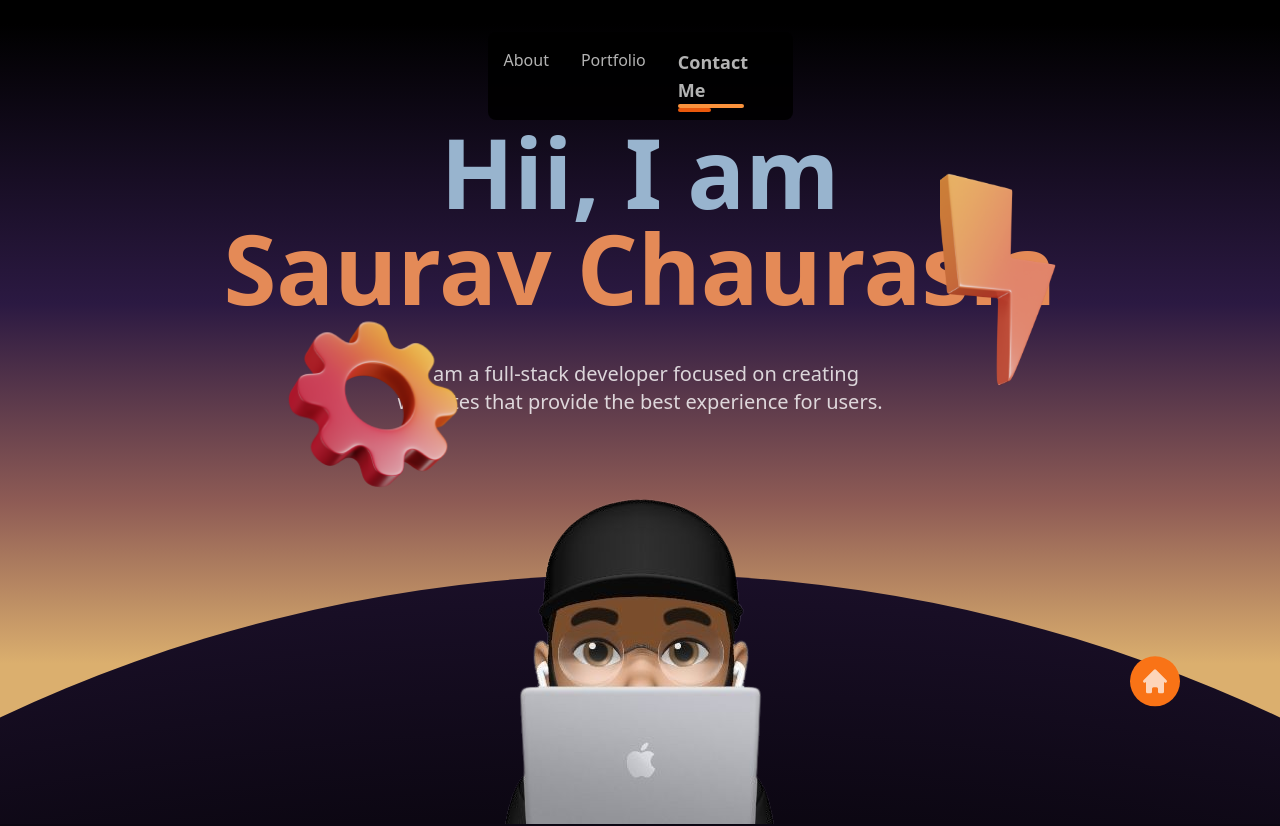
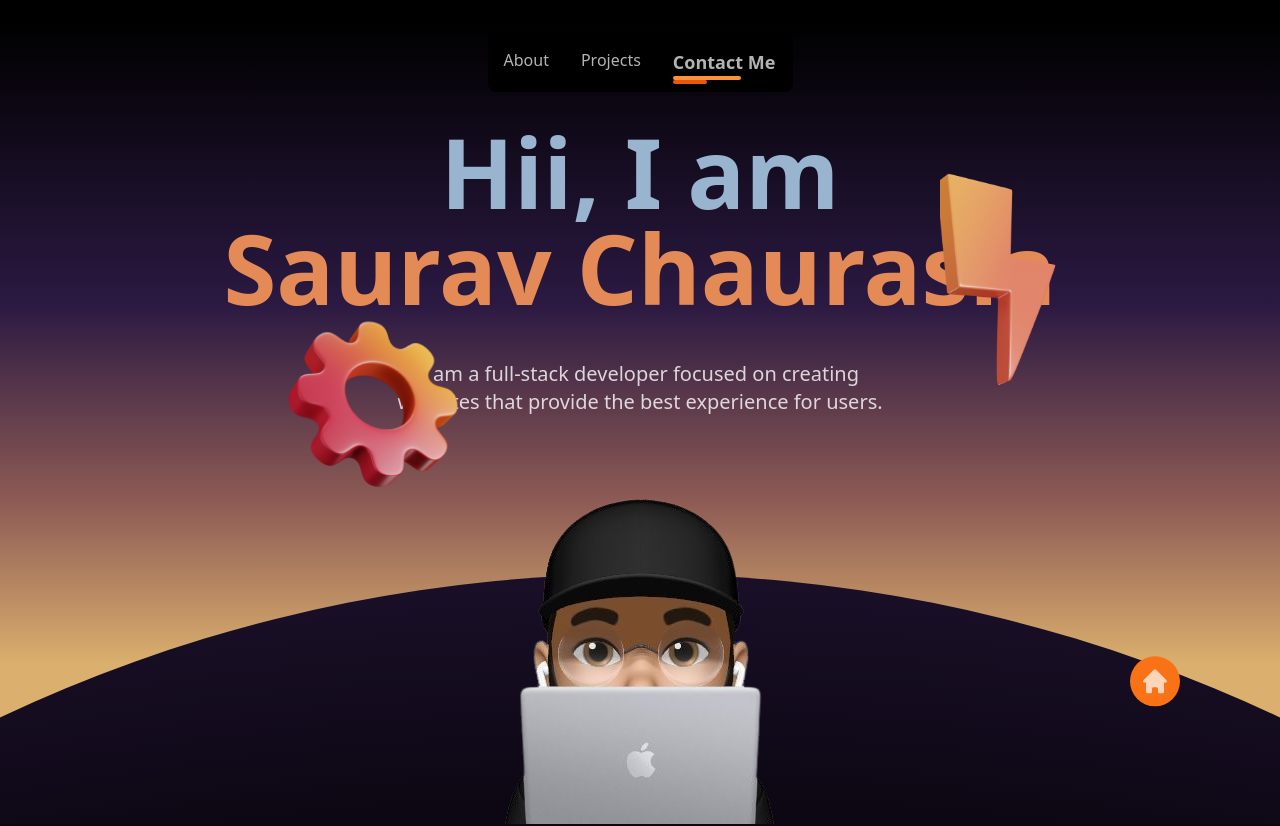
Before and after one commit to saurav84ya/my-portfolio, a React (Vite) app: page / in a window 1280 px wide. Shown: the top 826 px of the page. Built offline with nearby package versions, Linux system fonts and the light colour scheme.

Commit message:
Update Navber.jsx

```diff
--- a/src/components/Navber.jsx
+++ b/src/components/Navber.jsx
@@ -6,7 +6,7 @@ import { HiHome } from 'react-icons/hi';
 export default function Navbar() {
     const navLinks = [
         { title: "About", path: "#about" },
-        { title: "Portfolio", path: "#portfolio" },
+        { title: "Projects", path: "#portfolio" },
     ];
 
     const [nav, setNav] = useState(false);
```
